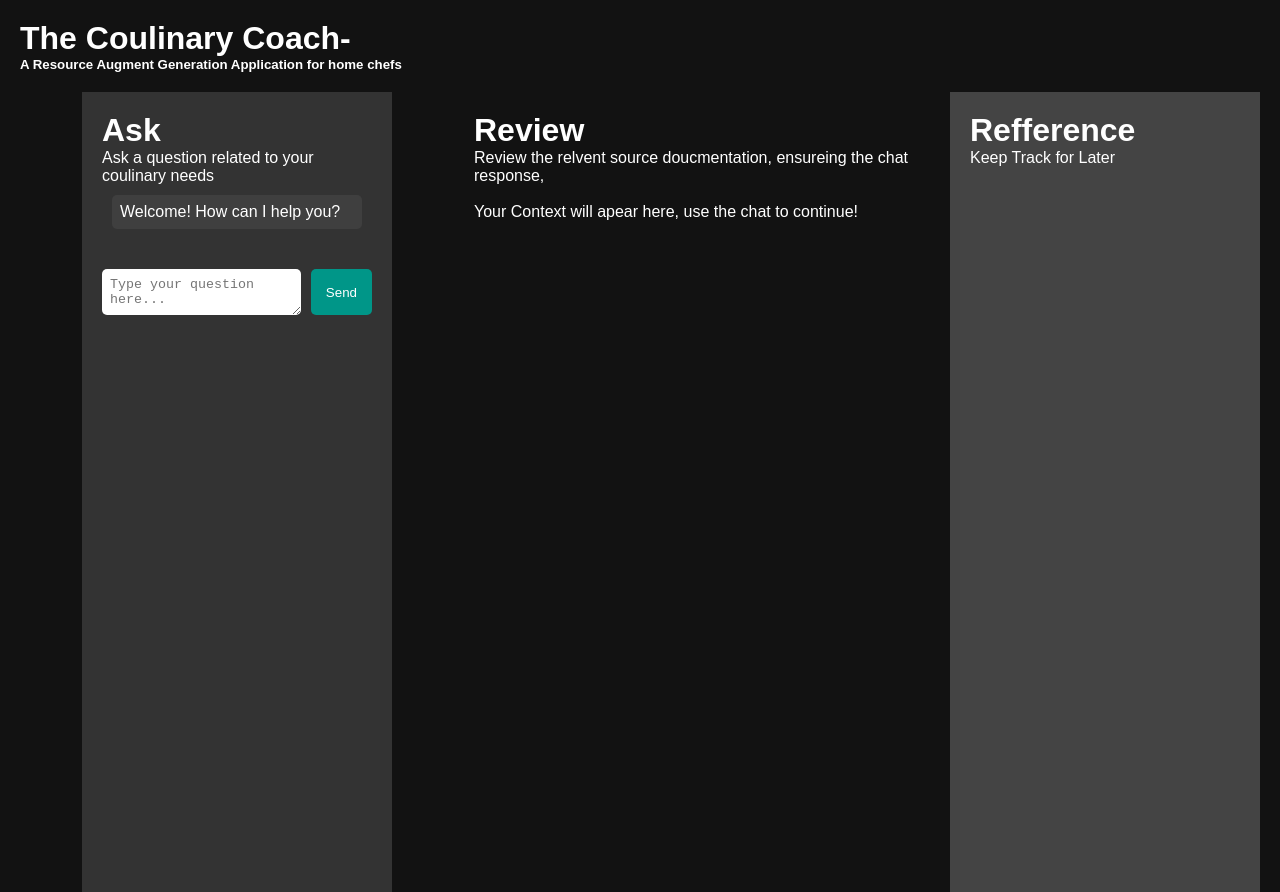
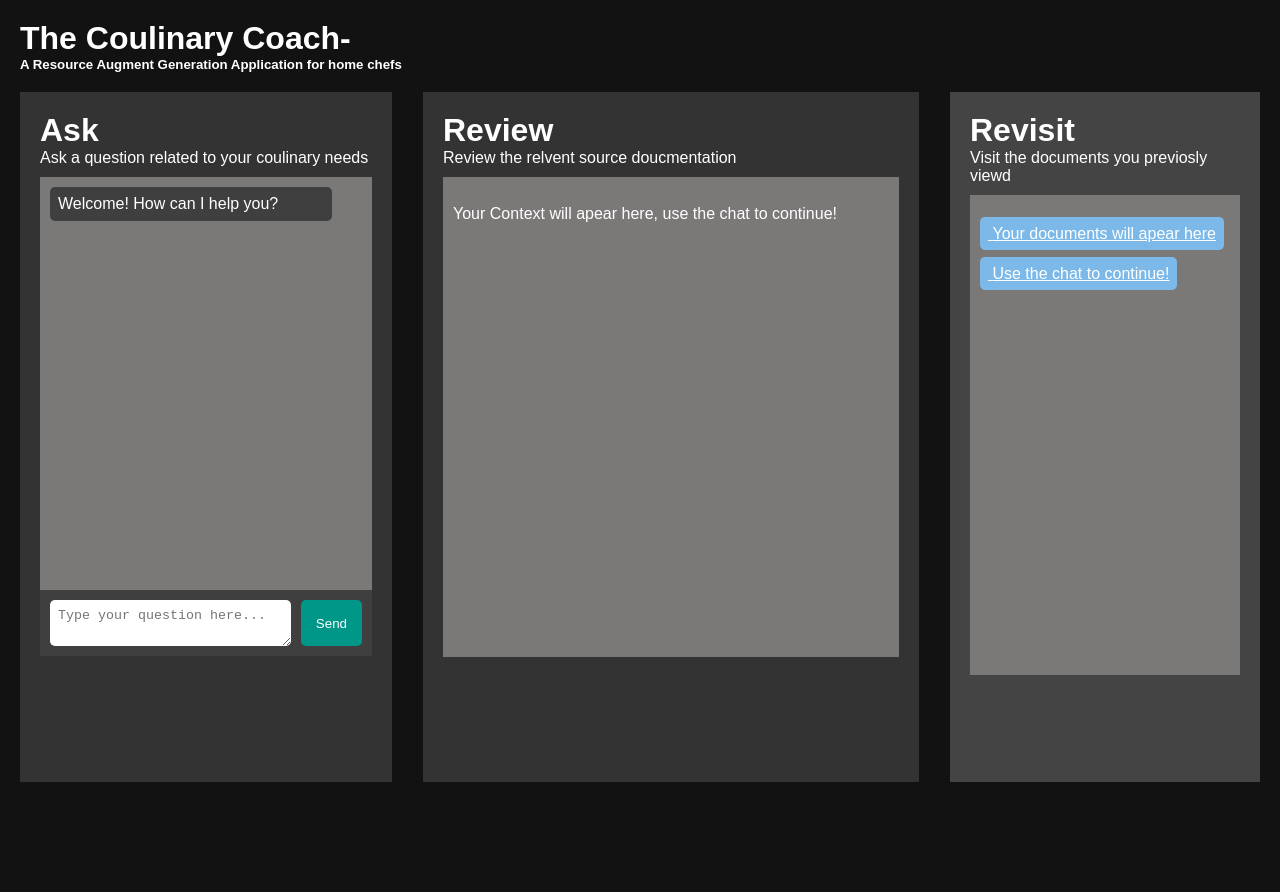
Before and after one commit to jack-cummings/FI_Case_Study, a React (Create React App) app in the folder Frontend/rag/: page / in a window 1280 px wide. After the commit the page ends 812 px from the top, so only its background shows below. Built offline with nearby package versions, Linux system fonts and the light colour scheme.

Commit message:
formatting to max screen space usage

```diff
--- a/Frontend/rag/src/chatbot.js
+++ b/Frontend/rag/src/chatbot.js
@@ -1,10 +1,10 @@
 import React, { useState, useRef, useEffect} from 'react';
 
 const Chatbot = () => {
-  const [messages, setMessages] = useState([{ text: 'Welcome! How can I help you?', isUser: false }]);
+  const [messages, setMessages] = useState([{ text: 'Welcome! How can I help you?', isUser: false, isLoading: false }]);
   const [input, setInput] = useState('');
   const [context_window, setContextWindow] = useState('Your Context will apear here, use the chat to continue!')
-  const [documents, setDocuments] = useState([])
+  const [documents, setDocuments] = useState([{urls: ['Your documents will apear here']},{urls: ['Use the chat to continue!']}])
   const [title, setTitle] = useState()
   const [focus_text, setFocusText] = useState('')
 
@@ -85,12 +85,18 @@ const Chatbot = () => {
     e.preventDefault();
     if (!input) return;
     console.log(input)
+    setInput('');
+    setMessages([
+      ...messages,
+      { text: input, isUser: true, isLoading: false },
+      { text: 'thinking', isUser: false, isLoading: true }
+    ])
     const answerObj = await callAPI(input)
     setMessages(
       [
       ...messages,
-      { text: input, isUser: true },
-      {text: answerObj.content, isUser:false},
+      { text: input, isUser: true, isLoading: false },
+      {text: answerObj.content, isUser:false, isLoading: false},
     ]);
     setContextWindow(answerObj.full_text)
     setDocuments([
@@ -98,7 +104,6 @@ const Chatbot = () => {
       {urls:answerObj.urls}
     ])
     console.log(documents)
-    setInput('');
     setTitle(answerObj.urls);
     setFocusText(answerObj.context[0]);
   };
@@ -112,10 +117,22 @@ const Chatbot = () => {
         <div className="chatbot-messages-container">
           <div className="chatbot-messages">
           {messages.map((msg, index) => (
-            <div key={index} className={msg.isUser ? 'user-message' : 'bot-message'}>
-              {msg.text}
-            </div>
-          ))}
+              <div key={index} className={msg.isUser ? 'user-message' : 'bot-message'}>
+              {msg.isLoading === false ? (
+                  <div>{msg.text}</div>
+              ) : (
+                <div>
+                  <small>Retrieving Information</small>
+                 <div className="typing-animation">
+                  <span>.</span>
+                  <span>.</span>
+                  <span>.</span>
+                </div>
+              </div>
+              )
+              }
+          </div>
+            ))}
         </div>
         <form onSubmit={handleSubmit} className="chatbot-form">
           <textarea
@@ -132,9 +149,8 @@ const Chatbot = () => {
 
       <div className="middle-panel">
         <h1>Review</h1>
-        <p>Review the relvent source doucmentation, ensureing the chat response,</p>
+        <p>Review the relvent source doucmentation</p>
         <div className="context-window">
-          {/* <p>{context_window}</p> */}
           <div>
             <h3>{title}</h3><br></br>
             <StyledSubstring
@@ -149,15 +165,15 @@ const Chatbot = () => {
       </div>
 
       <div className="file-explorer">
-        <h1>Refference</h1>
-        <p>Keep Track for Later</p>
+        <h1>Revisit</h1>
+        <p>Visit the documents you previosly viewd</p>
       <div className='file-explorer-container'>
       {documents.map((doc, index) => (
-      <div className='container'><div><a href={doc.urls} key={index} className='file-object'> {doc.urls}</a></div></div>))}
+      <div className='container'><div><a href={doc.urls[0]} key={index} className='file-object'> {doc.urls[0]}</a></div></div>))}
       </div>
       </div>
+    </div>
 
-    </div>
   );
 };
 
--- a/Frontend/rag/src/style.css
+++ b/Frontend/rag/src/style.css
@@ -13,17 +13,34 @@ body {
   padding: 20px;
 }
 
-/* Chatbot container */
 .chatbot {
-  max-width: 600px;
-  margin: 0 auto;
+  width: 30%;
+  background-color: #333;
+  color: #fff;
+  padding: 20px;
+}
+
+.chatbot-form {
+  display: flex;
+  margin-top: 20px;
 }
 
 /* Chat messages styles */
 .chatbot-messages {
-  max-height: 300px;
+  max-height: 393px;
+  min-height: 393px;
   overflow-y: auto;
   padding: 10px;
+  margin-top: 10px;
+  background-color: #7b7878;
+}
+
+.chatbot-messages-container {
+  /* max-height: 300px; */
+  /* padding: 10px; */
+  background-color: #7b7878;
+  min-height: 393px;
+
 }
 
 .bot-message {
@@ -32,6 +49,7 @@ body {
   padding: 8px;
   margin-bottom: 10px;
   border-radius: 5px;
+  margin-right: 30px;
   align-self: flex-end;
 }
 
@@ -41,6 +59,7 @@ body {
   padding: 8px;
   margin-bottom: 10px;
   border-radius: 5px;
+  margin-left: 30px;
   /* padding-left: 15px; */
   align-self: flex-start;
   text-align: left;
@@ -50,20 +69,9 @@ body {
 .chatbot-form {
   display: flex;
   margin-top: 20px;
+  padding: 10px;
+  background-color: #3f3f3f;
 }
-
-
-/* input[type='text'] {
-  flex: 1;
-  padding: 8px;
-  border: none;
-  border-radius: 5px;
-  margin-right: 10px;
-}
-
-input[type='text']:focus {
-  outline: none;
-} */
 
 textarea {
   flex: 1;
@@ -79,69 +87,6 @@ textarea {
   word-wrap: break-word; /* Allow word wrapping */
 }
 
-button {
-  padding: 8px 15px;
-  background-color: #009688; /* Green color for button */
-  color: #fff;
-  border: none;
-  border-radius: 5px;
-  cursor: pointer;
-}
-
-button:hover {
-  background-color: #00796b; /* Darker green on hover */
-}
-* {
-    margin: 0;
-    padding: 0;
-    box-sizing: border-box;
-  }
-
-  /* Body styles */
-  body {
-    font-family: Arial, sans-serif;
-    background-color: #121212; /* Dark background */
-    color: #fff; /* Light text */
-    padding: 20px;
-  }
-
-  /* Chatbot container */
-  .chatbot {
-    max-width: 400px;
-    margin: 0 auto;
-  }
-
-  /* Chat messages styles */
-  /* .chatbot-messages {
-    max-height: 300px;
-    overflow-y: auto;
-    padding: 10px;
-  } */
-
-  /* .user-message {
-    background-color: #3f3f3f; Darker color for user messages */
-    /* color: #fff;
-    padding: 8px;
-    margin-bottom: 10px;
-    border-radius: 5px;
-    align-self: flex-end;
-  }
-   */
-  /* .bot-message {
-    background-color: #009688; /* Green color for bot messages
-    color: #fff;
-    padding: 8px;
-    margin-bottom: 10px;
-    border-radius: 5px;
-    align-self: flex-start;
-  } */
-
-  /* Chat input form */
-  .chatbot-form {
-    display: flex;
-    margin-top: 20px;
-  }
-
 input[type='text'] {
   flex: 1;
   padding: 8px;
@@ -154,6 +99,7 @@ button:hover {
   outline: none;
 }
 
+/* Buttons */
 button {
   padding: 8px 15px;
   background-color: #009688; /* Green color for button */
@@ -167,20 +113,12 @@ button:hover {
   background-color: #00796b; /* Darker green on hover */
 }
 
-
 /* Main layout container */
 .layout-container {
   display: flex;
   justify-content: space-between;
-    height: 100vh; /* Set the height of the container */
-  }
-
-  /* Chatbot window */
-  .chatbot {
-    width: 25%;
-    background-color: #333;
-    color: #fff;
-    padding: 20px;
+  height: 90vh; /* Set the height of the container */
+  padding-bottom: 30px;
 }
 
 /* Middle panel */
@@ -188,30 +126,21 @@ button:hover {
   width: 40%;
   overflow-y: auto; /* Enable scrolling */
   padding: 20px;
+   background-color: #333;
+
 }
+
 
 .context-window {
   position: relative;
   overflow: hidden;
+  margin-top: 10px;
+  white-space: pre-wrap;
+  min-height: 480px;
+  background-color: #7b7878;
+  padding: 10px;
 }
 
-  /* .context-window::before {
-    content: "";
-    position: absolute;
-    top: 0;
-    left: 0;
-    right: 0;
-    bottom: 0;
-    background: linear-gradient(to bottom, rgba(255, 255, 255, 0) 0%, rgba(255, 255, 255, 1) 20%, rgba(255, 255, 255, 1) 80%, rgba(255, 255, 255, 0) 100%);
-    filter: blur(10px);
-    z-index: 1;
-  }
-
-
-  .context-window > * {
-    position: relative;
-    z-index: 2;
-  } */
 
 /* File explorer */
 .file-explorer {
@@ -223,7 +152,16 @@ button:hover {
   gap: 30px;
 }
 
-  .file-object{
+.file-explorer-container {
+  position: relative;
+  margin-top: 10px;
+  min-height: 480px;
+  white-space: pre-wrap;
+  background-color: #7b7878;
+  padding: 10px;
+}
+
+.file-object {
   background-color: #7CB9E8; /* light blue */
   color: #fff;
   padding: 8px;
@@ -239,6 +177,7 @@ button:hover {
   /* background-color: lightblue; */
 }
 
+/* Collapsible list */
 .collapsible-list {
   max-width: 400px; /* Adjust the maximum width as needed */
   margin: 0 auto;
@@ -277,3 +216,19 @@ button:hover {
 .collapsible-item.active .item-content {
   display: block;
 }
+
+
+.typing-animation {
+  font-size: 24px;
+}
+
+.typing-animation span {
+  opacity: 0;
+  animation: blink-animation 1s infinite steps(1);
+}
+
+@keyframes blink-animation {
+  50% {
+    opacity: 1;
+  }
+}
```
Also changed, not shown: 1 other file (tests, documents, lock files or other folders). Lines whose indentation alone changed are shown as unchanged.
